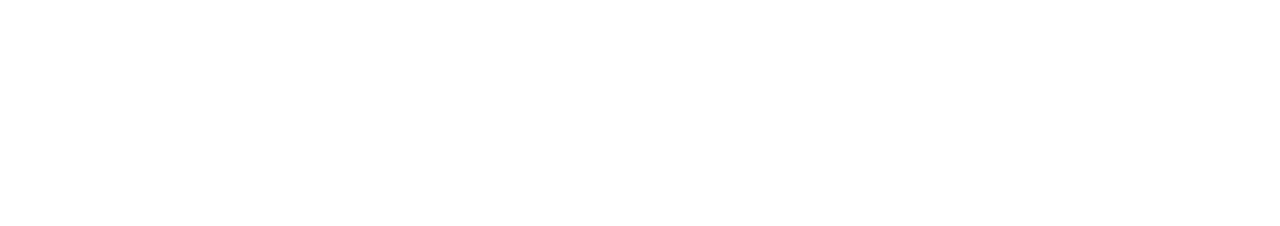
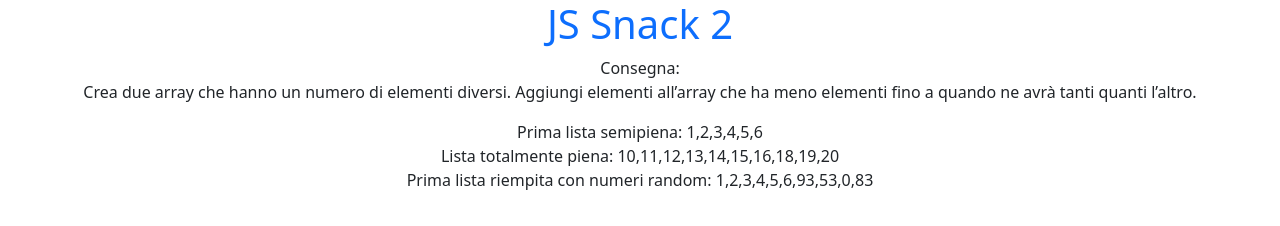
Before and after one commit to StefanoMela/js-jsnacks-blocco-2, a plain HTML site: page Snack4/index.html in a window 1280 px wide. Drawn offline with nearby package versions, Linux system fonts and the light colour scheme.

Commit message:
feat: done all snacks

```diff
--- a/Snack4/index.html
+++ b/Snack4/index.html
@@ -0,0 +1,27 @@
+<!DOCTYPE html>
+<html lang="en">
+
+<head>
+    <meta charset="UTF-8">
+    <meta name="viewport" content="width=device-width, initial-scale=1.0">
+    <!-- BS -->
+    <link href="https://cdn.jsdelivr.net/npm/bootstrap@5.3.0/dist/css/bootstrap.min.css" rel="stylesheet"
+        integrity="sha384-9ndCyUaIbzAi2FUVXJi0CjmCapSmO7SnpJef0486qhLnuZ2cdeRhO02iuK6FUUVM" crossorigin="anonymous">
+    <!-- JS -->
+    <script src="myscript.js" defer></script>
+    <title>JS Snack 2</title>
+
+<body>
+    <div class="container-fluid d-flex flex-column justify-content-center align-items-center">
+        <h1 class="text-primary">JS Snack 2</h1>
+        <p class="text-center">Consegna: <br>
+            Crea due array che hanno un numero di elementi diversi. Aggiungi elementi all’array che ha meno elementi
+            fino a quando ne avrà tanti quanti l’altro.
+        </p>
+        <span>Prima lista semipiena: <span id="first_array"></span></span>
+        <span>Lista totalmente piena: <span id="second_array"></span></span>
+        <span>Prima lista riempita con numeri random: <span id="full_array"></span></span>
+    </div>
+</body>
+
+</html>
--- a/Snack4/myscript.js
+++ b/Snack4/myscript.js
@@ -0,0 +1,21 @@
+// Crea due array che hanno un numero di elementi diversi.
+//Aggiungi elementi all’array che ha meno elementi fino a quando ne avrà tanti quanti l’altro.
+
+// ELEMENTI UTILI
+
+const firstPrint = document.getElementById("first_array");
+const secondPrint = document.getElementById("second_array");
+const fullPrint = document.getElementById("full_array");
+
+const firstArray = [1,2,3,4,5,6];
+const scndArray = [10,11,12,13,14,15,16,18,19,20];
+
+firstPrint.innerText = firstArray;
+secondPrint.innerText = scndArray;
+
+for (let i = firstArray.length; i < scndArray.length; i++) {
+
+    firstArray.push(parseInt(Math.random()* 100));
+    fullPrint.innerText = firstArray;
+
+};
```
Also changed, not shown: Snack2/index.html (+2 -2 lines), Snack2/myscript.js (+9 -4 lines).
